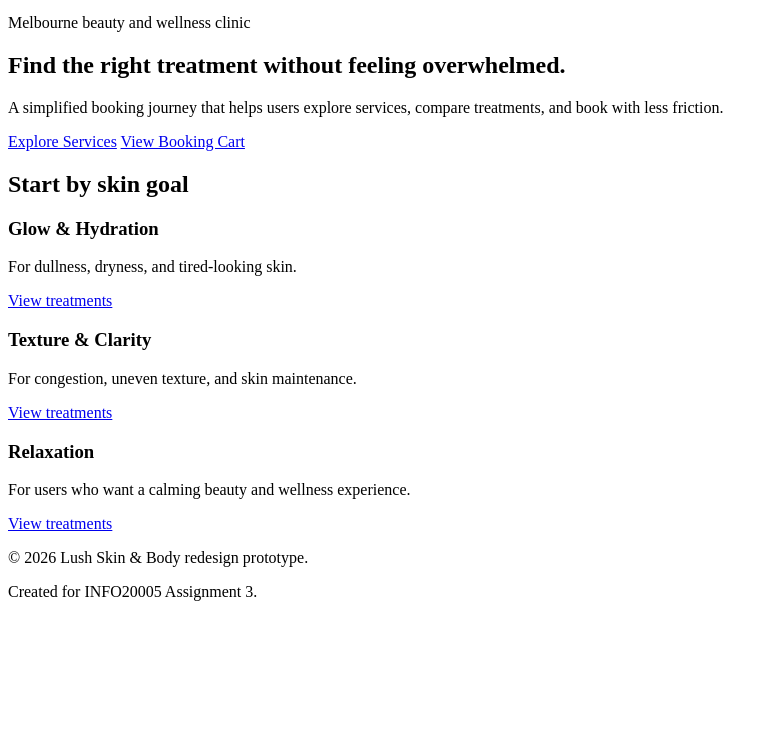
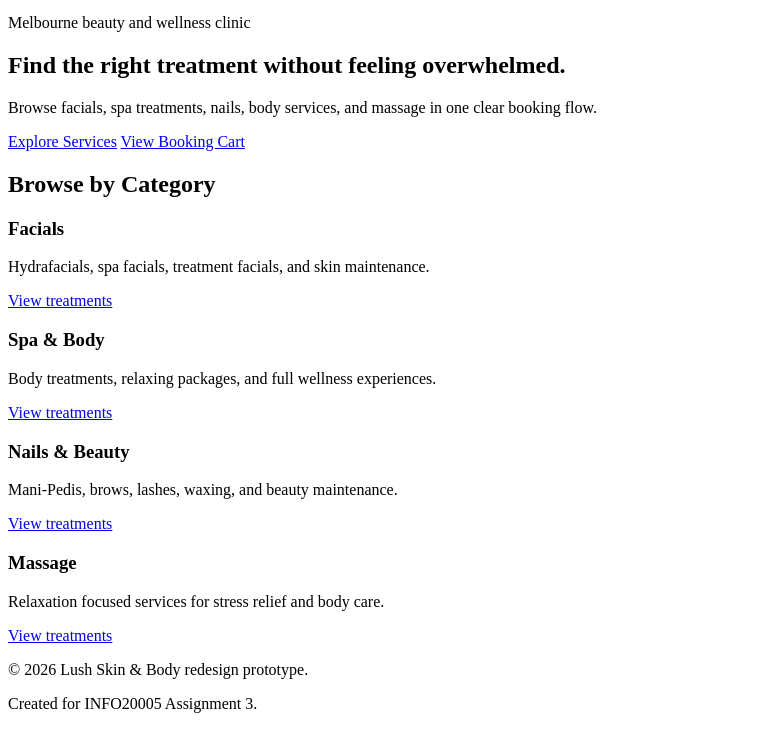
Before and after one commit to deva25-uom/lush-redesign-a3, a plain HTML site: page index.html in a window 1280 px wide. Shown: the part 46-798 px from the top of the page, without its empty margins (0-774 px from the left). Drawn offline with Linux system fonts and the light colour scheme.

Commit message:
Updated homepage categories more so based on the figma prototype

```diff
--- a/index.html
+++ b/index.html
@@ -26,8 +26,8 @@
                 <h1>Find the right treatment without feeling overwhelmed.</h1>
 
                 <p class="hero-text">
-                    A simplified booking journey that helps users explore services,
-                    compare treatments, and book with less friction.
+                    Browse facials, spa treatments, nails, body services,
+                    and massage in one clear booking flow.
                 </p>
 
                 <div class="hero-actions">
@@ -38,32 +38,33 @@
 
 
             <section class="section">
-                <!-- <h2>Start by concern</h2>
-
-                <p class="section-intro">
-                    Instead of forcing users to read a long service menu, this redesign
-                    groups treatments around common user goals.
-                </p> -->
-                <h2>Start by skin goal</h2>
+                <h2>Browse by Category</h2>
 
                 <div class="card-grid">
                     <article class="service-card">
-                        <h3>Glow & Hydration</h3>
-                        <p>For dullness, dryness, and tired-looking skin.</p>
+                        <h3>Facials</h3>
+                        <p>Hydrafacials, spa facials, treatment facials, and skin maintenance.</p>
                         <a href="services.html" class="card-link">View treatments</a>
                     </article>
 
                     <article class="service-card">
-                        <h3>Texture & Clarity</h3>
-                        <p>For congestion, uneven texture, and skin maintenance.</p>
+                        <h3>Spa & Body</h3>
+                        <p>Body treatments, relaxing packages, and full wellness experiences.</p>
                         <a href="services.html" class="card-link">View treatments</a>
                     </article>
 
                     <article class="service-card">
-                        <h3>Relaxation</h3>
-                        <p>For users who want a calming beauty and wellness experience.</p>
+                        <h3>Nails & Beauty</h3>
+                        <p>Mani-Pedis, brows, lashes, waxing, and beauty maintenance.</p>
                         <a href="services.html" class="card-link">View treatments</a>
                     </article>
+
+                    <article class="service-card">
+                        <h3>Massage</h3>
+                        <p>Relaxation focused services for stress relief and body care.</p>
+                        <a href="services.html" class="card-link">View treatments</a>
+                    </article>
+
                 </div>
             </section>
         </main>
```
